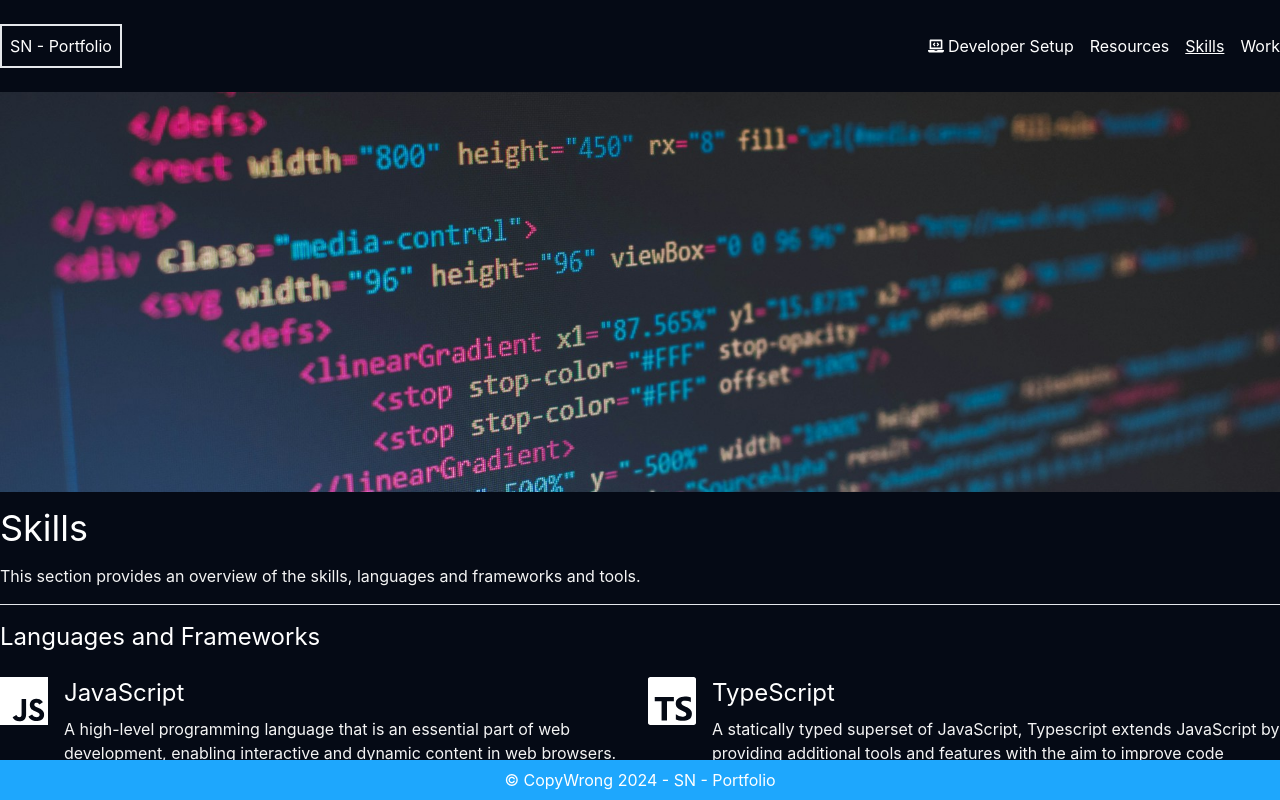
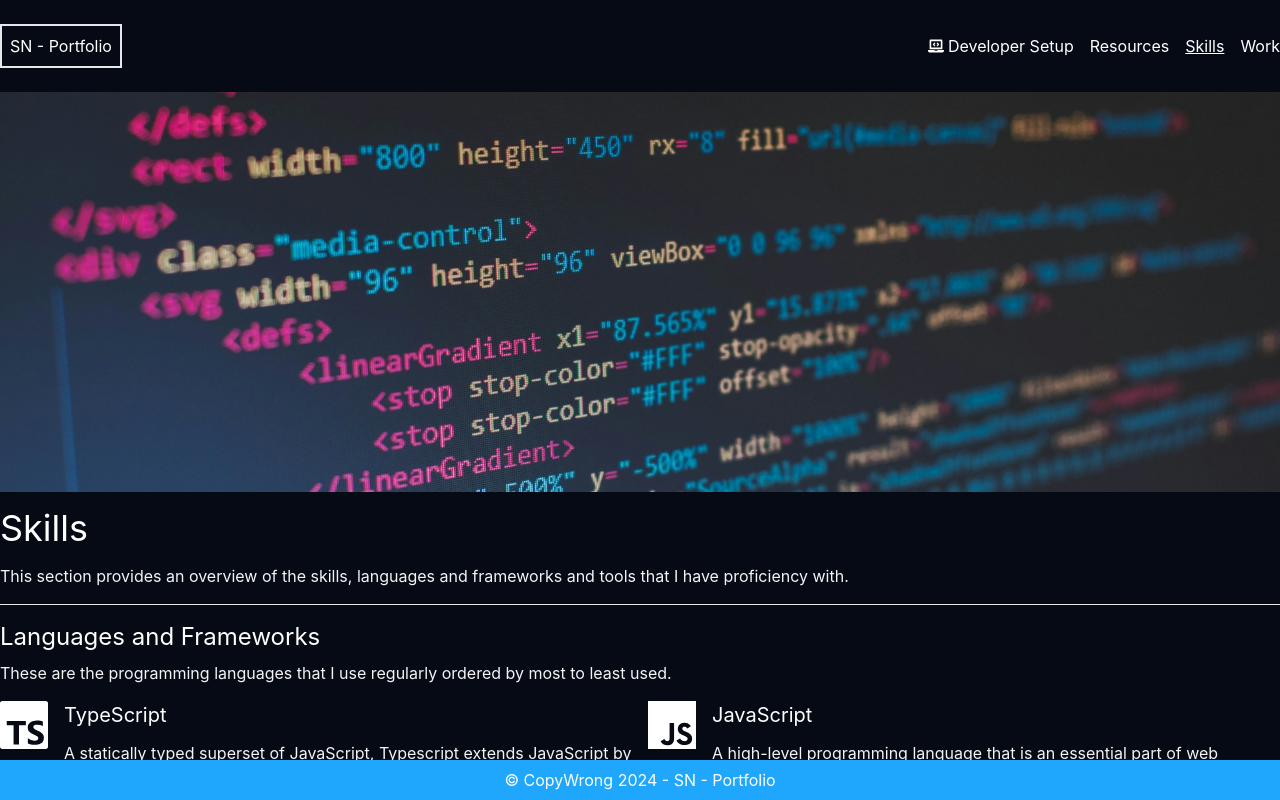
Before and after one commit to sneufville/webd-3012-coding-assignment14-cra, a React (Create React App) app: page /skills in a window 1280 px wide. Built offline with nearby package versions, Linux system fonts and the light colour scheme.

Commit message:
update skills page component and site data

```diff
--- /dev/null
+++ b/src/components/SkillTile/SkillTile.tsx
@@ -0,0 +1,39 @@
+/**
+ * @author  sai
+ * created  2024-06-23
+ * project  coding-assignment-14-cra
+ */
+import React from "react";
+import type { SkillTileProps } from "./SkillTile.types";
+import { Text } from "../Text";
+import { Label } from "../Label";
+import { BiCheckDouble } from "react-icons/bi";
+
+const SkillTile: React.FC<SkillTileProps> = ({ title, iconElement, usedFor, description }) => {
+  return (
+    <div className='py-2 flex gap-x-4'>
+      {iconElement}
+      <div className='flex flex-1 flex-col gap-y-4 md:gap-y-3'>
+        <h3 className='text-xl'>{title}</h3>
+        {description ? (
+          <Text
+            content={description}
+            foregroundColor='#f4f4f4'
+          />
+        ) : undefined}
+        <h4 className='font-medium uppercase'>Used for</h4>
+        <div className='flex items-center flex-wrap gap-x-2'>
+          {usedFor.map((item) => (
+            <Label
+              key={item}
+              labelText={item}
+              iconElement={<BiCheckDouble />}
+            />
+          ))}
+        </div>
+      </div>
+    </div>
+  );
+};
+
+export default SkillTile;
--- a/src/pages/SkillsPage.tsx
+++ b/src/pages/SkillsPage.tsx
@@ -13,13 +13,15 @@ import {
   SiRuby,
   SiPandas,
   SiPhp,
+  SiStorybook,
+  SiGithubactions,
+  SiDocker,
 } from "react-icons/si";
 import { Text } from "../components/Text";
 import siteData from "../siteData.json";
-import { Label } from "../components/Label";
 import PageWrapper from "../components/PageWrapper/PageWrapper";
 import { HeroImage } from "../components/HeroImage";
-import { BiCheckDouble } from "react-icons/bi";
+import SkillTile from "../components/SkillTile/SkillTile";
 
 const {
   siteSections: { skills },
@@ -35,6 +37,9 @@ const iconElements: Record<string, React.ReactElement> = {
   ruby: <SiRuby size={ICON_SIZE} />,
   pandas: <SiPandas size={ICON_SIZE} />,
   php: <SiPhp size={ICON_SIZE} />,
+  docker: <SiDocker size={ICON_SIZE} />,
+  githubActions: <SiGithubactions size={ICON_SIZE} />,
+  storybook: <SiStorybook size={ICON_SIZE} />,
 };
 
 const SkillsPage = (): React.ReactElement => {
@@ -50,38 +55,62 @@ const SkillsPage = (): React.ReactElement => {
         foregroundColor='#f4f4f4'
       />
       <hr />
+      <div className='flex flex-col gap-y-8'>
+        <section className='flex flex-col gap-y-2'>
           <h2 className='text-2xl'>Languages and Frameworks</h2>
-
+          <Text
+            content={skills.content.programmingLanguages.description}
+            foregroundColor='#f4f4f4'
+          />
           <div className='grid grid-cols-1 lg:grid-cols-2 gap-4'>
             {skills.content.programmingLanguages.data.map((language, index) => (
-          <div
-            key={`language-${language}-${index}`}
-            className='py-2 flex gap-x-4'
-          >
-            {iconElements[language.iconName]}
-            <div className='flex flex-1 flex-col gap-y-4 md:gap-y-2'>
-              <h2 className='text-2xl'>{language.name}</h2>
-              {language.description ? (
-                <Text
-                  content={language.description}
-                  foregroundColor='#f4f4f4'
-                />
-              ) : undefined}
-              <h3 className='font-medium uppercase'>Used for</h3>
-              <div className='flex items-center flex-wrap gap-x-2'>
-                {language.uses.map((item) => (
-                  <Label
-                    key={item}
-                    labelText={item}
-                    iconElement={<BiCheckDouble />}
+              <SkillTile
+                key={`language-${index}`}
+                iconElement={iconElements[language.iconName]}
+                title={language.name}
+                description={language.description}
+                usedFor={language.uses}
               />
             ))}
           </div>
-            </div>
-          </div>
+        </section>
+        <section className='flex flex-col gap-y-2'>
+          <h2 className='text-2xl'>Libraries & Modules</h2>
+          <Text
+            content={skills.content.libraries.description}
+            foregroundColor='#f4f4f4'
+          />
+          <div className='grid grid-cols-1 lg:grid-cols-2 gap-4'>
+            {skills.content.libraries.data.map((library, index) => (
+              <SkillTile
+                key={`library-${index}`}
+                iconElement={iconElements[library.iconName]}
+                title={library.name}
+                description={library.description}
+                usedFor={library.uses}
+              />
             ))}
           </div>
+        </section>
+        <section className='flex flex-col gap-y-2'>
           <h2 className='text-2xl'>Tools</h2>
+          <Text
+            content={skills.content.tools.description}
+            foregroundColor='#f4f4f4'
+          />
+          <div className='grid grid-cols-1 lg:grid-cols-2 gap-4'>
+            {skills.content.tools.data.map((tool, index) => (
+              <SkillTile
+                key={`tool-${index}`}
+                iconElement={iconElements[tool.iconName]}
+                title={tool.name}
+                description={tool.description}
+                usedFor={tool.uses}
+              />
+            ))}
+          </div>
+        </section>
+      </div>
     </PageWrapper>
   );
 };
--- a/src/siteData.json
+++ b/src/siteData.json
@@ -144,12 +144,22 @@
       ]
     },
     "skills": {
-      "description": "This section provides an overview of the skills, languages and frameworks and tools.",
+      "description": "This section provides an overview of the skills, languages and frameworks and tools that I have proficiency with.",
       "content": {
         "programmingLanguages": {
           "category": "Programming Languages and Frameworks",
-          "description": "",
+          "description": "These are the programming languages that I use regularly ordered by most to least used.",
           "data": [
+            {
+              "name": "TypeScript",
+              "iconName": "typescript",
+              "description": "A statically typed superset of JavaScript, Typescript extends JavaScript by providing additional tools and features with the aim to improve code quality, readability and maintainability.",
+              "uses": [
+                "web development",
+                "mobile app development",
+                "command line utilities"
+              ]
+            },
             {
               "name": "JavaScript",
               "iconName": "javascript",
@@ -158,16 +168,6 @@
                 "web development",
                 "frontend development",
                 "api development"
-              ]
-            },
-            {
-              "name": "TypeScript",
-              "iconName": "typescript",
-              "description": "A statically typed superset of JavaScript, Typescript extends JavaScript by providing additional tools and features with the aim to improve code quality, readability and maintainability.",
-              "uses": [
-                "web development",
-                "mobile app development",
-                "command line utilities"
               ]
             },
             {
@@ -201,40 +201,45 @@
         },
         "libraries": {
           "category": "Libraries / Modules",
-          "description": "",
+          "description": "Things that allow for the building of more robust applications",
           "data": [
             {
               "name": "Pandas",
               "iconName": "pandas",
-              "description": "",
+              "description": "A powerful, open-source data manipulation and analysis library for Python, widely used in data science and machine learning.",
               "uses": [
-                "data science"
+                "data analysis",
+                "data manipulation"
               ]
             }
           ]
         },
         "tools": {
           "category": "Tools",
-          "description": "",
+          "description": "Things to enhance the workflow as a developer",
           "data": [
             {
               "name": "StorybookJS",
               "iconName": "storybook",
-              "description": ""
+              "description": "An open-source tool for developing, documenting, and testing UI components in isolation for React, Vue, Angular, and other frameworks",
+              "uses": [
+                "ui component testing",
+                "component development"
+              ]
             },
             {
               "name": "Github Actions",
-              "iconName": "github",
-              "description": "",
+              "iconName": "githubActions",
+              "description": "A powerful CI/CD tool integrated directly into GitHub, enabling developers to automate, customize, and manage software development workflows within their repositories",
               "uses": [
                 "workflow automation",
-                "CI/CD"
+                "Continuous Integration / Deployment"
               ]
             },
             {
               "name": "Docker",
               "iconName": "docker",
-              "description": "",
+              "description": "Docker is a platform that enables developers to automate the deployment, scaling, and management of applications using containerization.",
               "uses": [
                 "application containers"
               ]
```
Also changed, not shown: src/components/SkillTile/SkillTile.types.ts (added, +13 -0 lines). Lines whose indentation alone changed are shown as unchanged.
